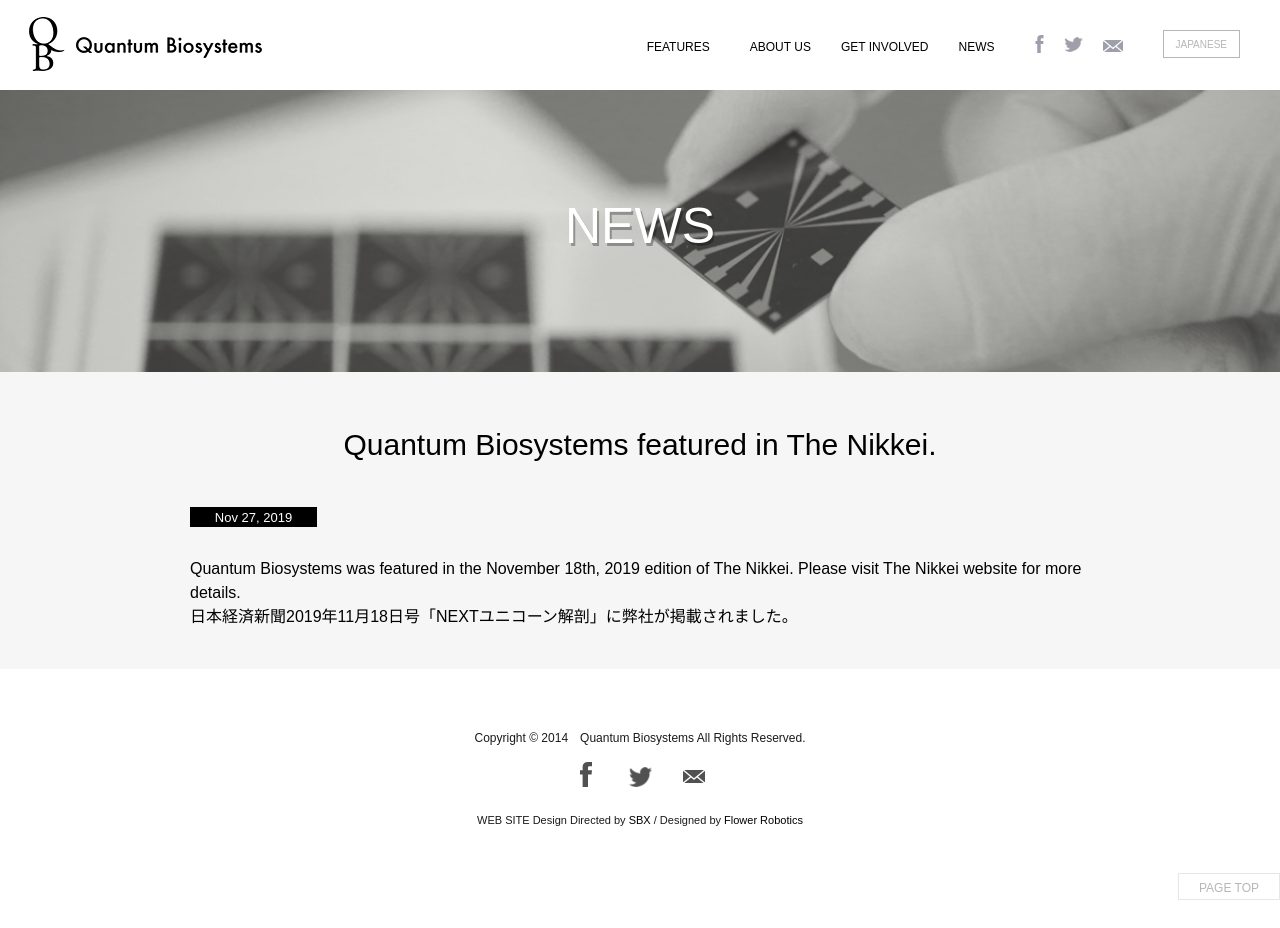
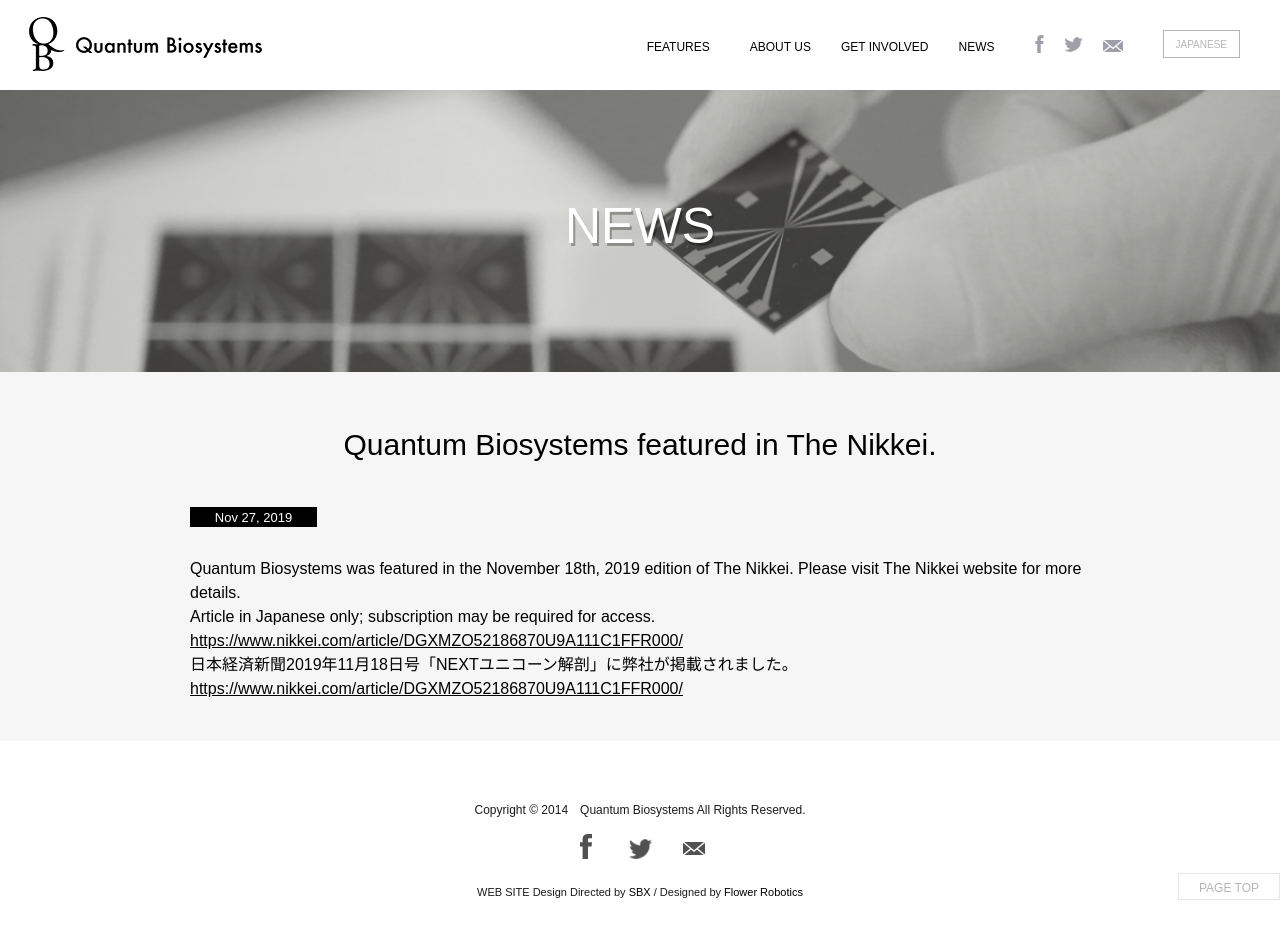
Before and after one commit to toshi33/qbcode.github.io, a Jekyll site: the page built from _posts/2019-11-27-quantum-biosystems-news-the-nikkei.md, in a window 1280 px wide. Built offline with Jekyll 4.4.1, drawn with Linux system fonts in a browser that asks for light colours; nearby versions of some CDN libraries; some web fonts are replaced; before the commit the page ends 900 px from its top, so only the background shows below that.

Commit message:
Update 2019-11-27-quantum-biosystems-news-the-nikkei.md

```diff
--- a/_posts/2019-11-27-quantum-biosystems-news-the-nikkei.md
+++ b/_posts/2019-11-27-quantum-biosystems-news-the-nikkei.md
@@ -13,7 +13,10 @@ categories: news
 
 {:.en}
 Quantum Biosystems was featured in the November 18th, 2019 edition of The Nikkei. Please visit The Nikkei website for more details.
+Article in Japanese only; subscription may be required for access.
+[https://www.nikkei.com/article/DGXMZO52186870U9A111C1FFR000/](https://www.nikkei.com/article/DGXMZO52186870U9A111C1FFR000/)
 
 
 {:.jp}
 日本経済新聞2019年11月18日号「NEXTユニコーン解剖」に弊社が掲載されました。
+[https://www.nikkei.com/article/DGXMZO52186870U9A111C1FFR000/](https://www.nikkei.com/article/DGXMZO52186870U9A111C1FFR000/)
```
